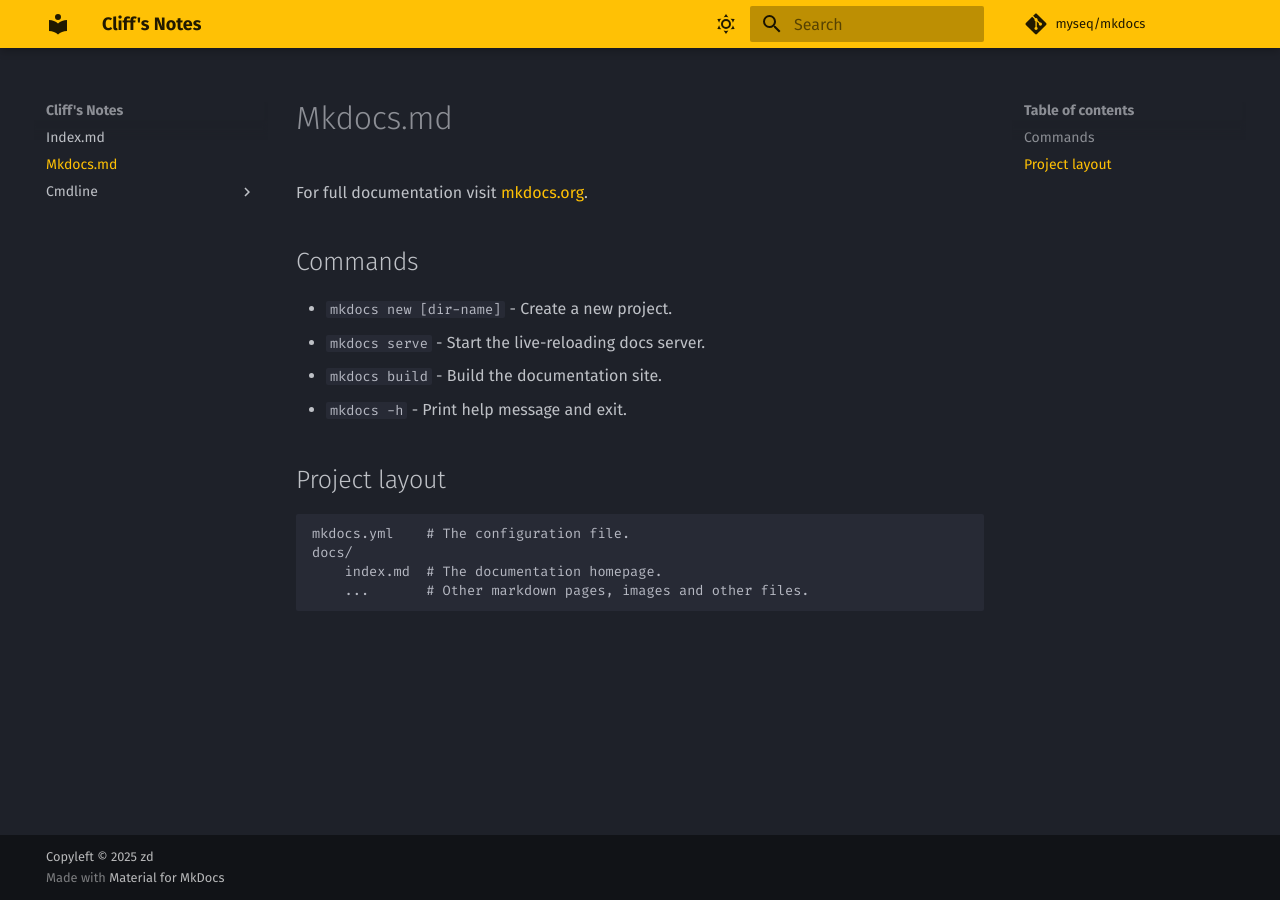
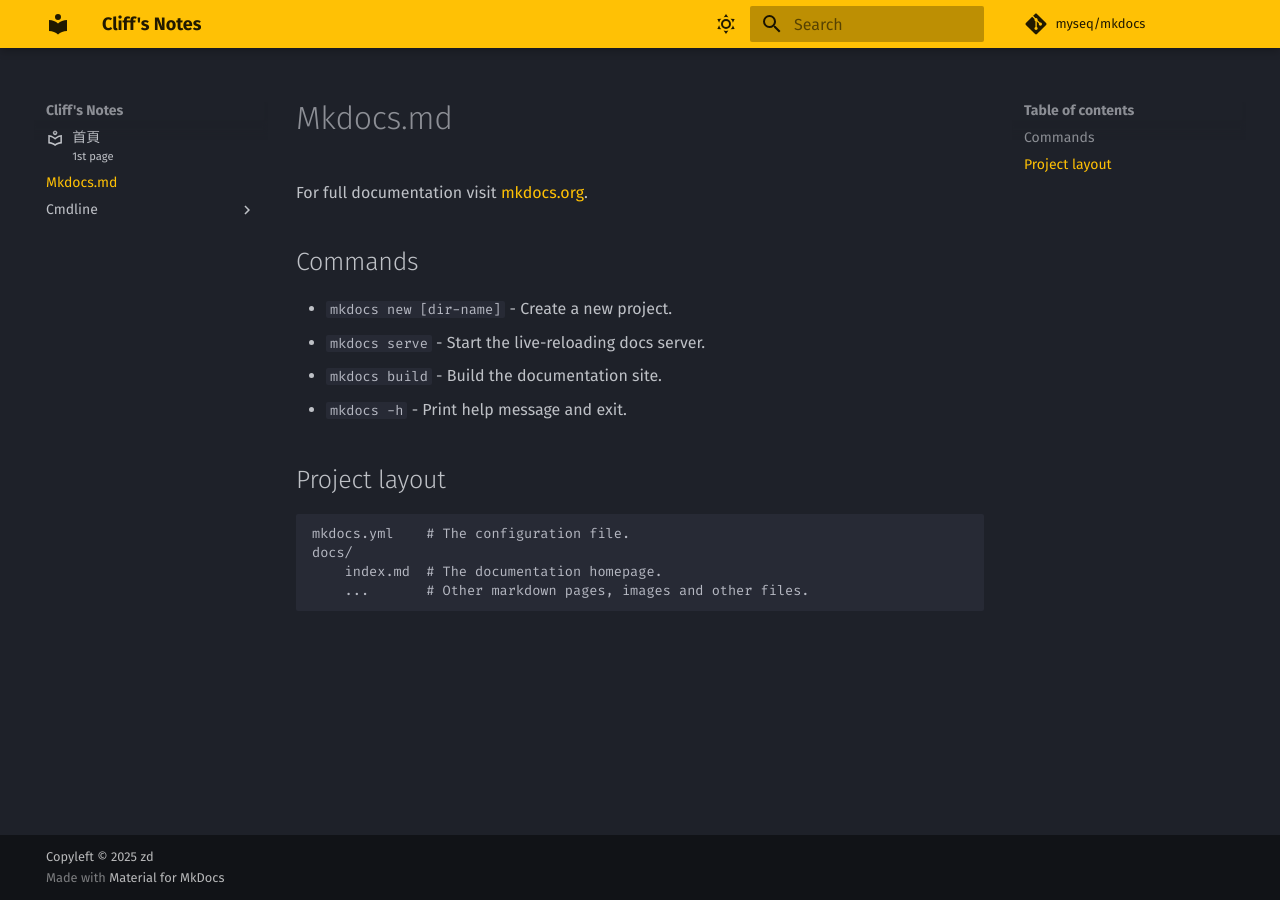
Before and after one commit to myseq/mkdocs, an MkDocs documentation site: the page built from docs/mkdocs.md, in a window 1280 px wide. Built offline with MkDocs 1.6.1 and Material for MkDocs 9.7.7, drawn with Linux system fonts in a browser that asks for light colours; comment, search, counter and statistics services are not loaded.

Commit message:
added header

```diff
--- a/docs/index.md
+++ b/docs/index.md
@@ -1,3 +1,9 @@
+---
+icon: material/library-outline
+title: 首頁
+subtitle: 1st page
+---
+
 # Index.md
 
 This is a space for me to keep concise summary of notes on various things.
```
